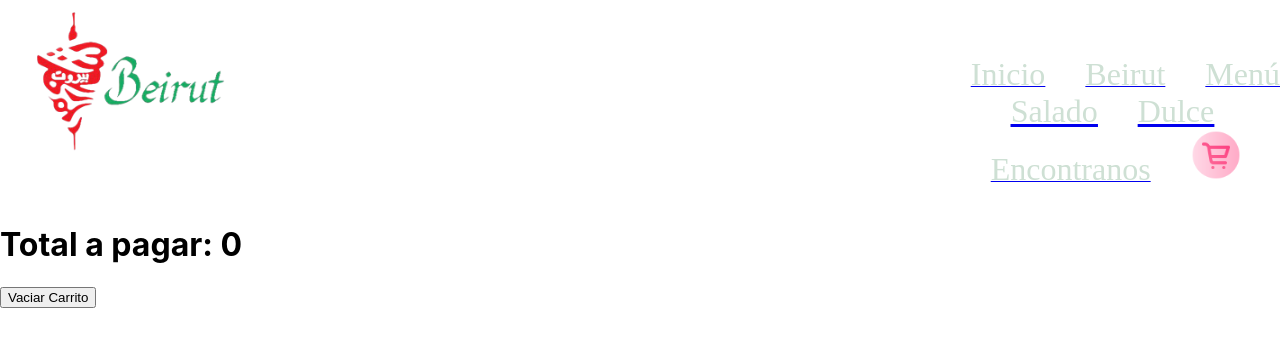
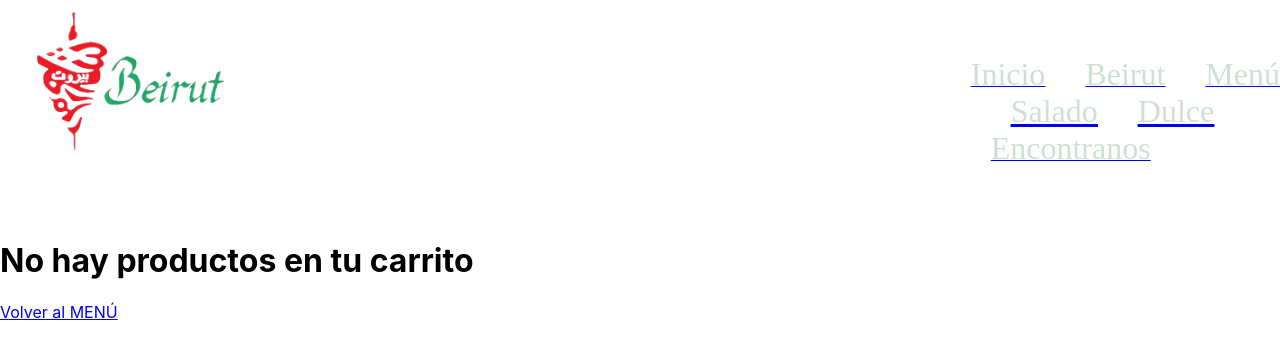
Before and after one commit to lelkontar13/proyecto_react, a React (Create React App) app: page /cart in a window 1280 px wide. Shown: the top 356 px of the page. Built offline with nearby package versions, Linux system fonts and the light colour scheme.

Commit message:
ENTREGA PREVIA

```diff
--- a/src/components/Entrega/Cart.jsx
+++ b/src/components/Entrega/Cart.jsx
@@ -1,9 +1,11 @@
 import React from "react";
 import { useCartContext } from "../../context/CartContext";
 import { useState, useEffect } from "react";
+import { Link } from "react-router-dom";
 
 function Cart() {
-  const { cartList, vaciarCarrito } = useCartContext();
+  const { cartList, vaciarCarrito, eliminarProducto } = useCartContext();
+
   const [total, setTotal] = useState(0);
 
   useEffect(() => {
@@ -18,13 +20,31 @@ function Cart() {
 
   return (
     <div>
-      {cartList.map((prod) => (
-        <li key={prod.id}>
-          {prod.cantidad} de {prod.item} $
-        </li>
-      ))}
-      <h1>Total a pagar: {total}</h1>
-      <button onClick={() => vaciarCarrito()}>Vaciar Carrito</button>
+      {cartList.length ? (
+        <div>
+          {cartList.map((prod) => (
+            <div>
+              <li key={prod.id}>
+                {prod.cantidad} de {prod.item} ${prod.precio} -> total: $
+                {prod.cantidad * prod.precio}
+              </li>
+              <button onClick={() => eliminarProducto(prod.id)}>X</button>
+            </div>
+          ))}
+          <h1>
+            Total a pagar: $
+            {cartList.reduce((acc, val) => acc + val.cantidad * val.precio, 0)}
+          </h1>
+          <button onClick={() => vaciarCarrito()}>Vaciar Carrito</button>
+        </div>
+      ) : (
+        <div>
+          <h1>No hay productos en tu carrito</h1>
+          <Link to={`/menu`}>
+            <p>Volver al MENÚ</p>
+          </Link>
+        </div>
+      )}
     </div>
   );
 }
--- /dev/null
+++ b/src/components/Entrega/CartWidget.jsx
@@ -0,0 +1,20 @@
+import React from "react";
+import { useCartContext } from "../../context/CartContext";
+import Carrito from "../../img/carrito.png";
+
+function CartWidget() {
+  const { cartList } = useCartContext();
+
+  return (
+    <div>
+      {cartList.length ? (
+        <div>
+          <img id="carrito" src={Carrito} alt="Carrito" />
+          <h4>{cartList.reduce((acc, val) => acc + val.cantidad, 0)}</h4>
+        </div>
+      ) : null}
+    </div>
+  );
+}
+
+export default CartWidget;
--- a/src/components/Entrega/NavBar.jsx
+++ b/src/components/Entrega/NavBar.jsx
@@ -2,6 +2,7 @@ import React from "react";
 import Beirut from "../../img/Beirut.png";
 import Carrito from "../../img/carrito.png";
 import { Link } from "react-router-dom";
+import CartWidget from "./CartWidget";
 
 function NavBar() {
   return (
@@ -49,7 +50,7 @@ function NavBar() {
               </Link>
               <Link to="/cart">
                 <li class="nav-item">
-                  <img id="carrito" src={Carrito} alt="Carrito" />
+                  <CartWidget />
                 </li>
               </Link>
             </ul>
--- a/src/context/CartContext.jsx
+++ b/src/context/CartContext.jsx
@@ -15,12 +15,16 @@ function CartContextProvider({ children }) {
     setCartList([]);
   };
 
+  const eliminarProducto = (id) => {
+    setCartList(cartList.filter((item) => item.id !== id));
+  };
   return (
     <CartContext.Provider
       value={{
         cartList,
         agregarProducto,
         vaciarCarrito,
+        eliminarProducto,
       }}
     >
       {children}
```
